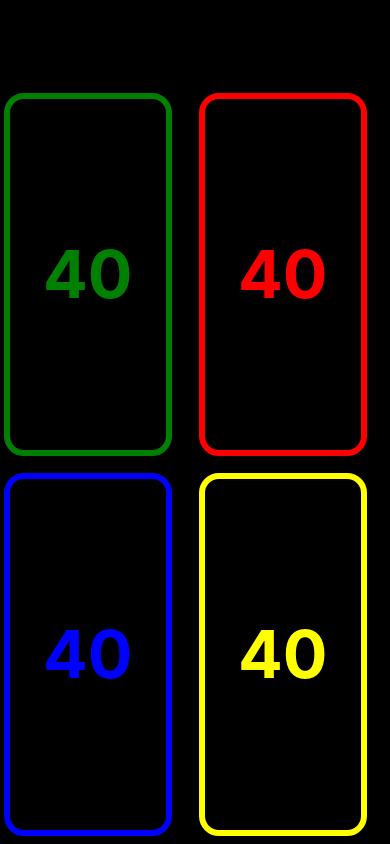
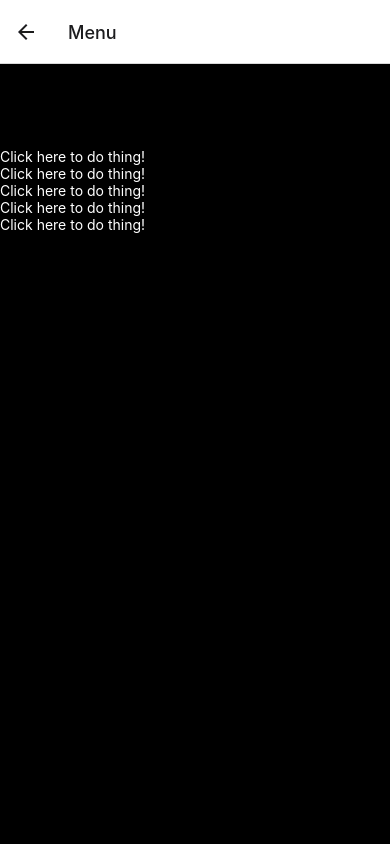
Before and after one commit to JoonatanSil/Life-Counter, a React Native app: screen /Menu in a window 390 px wide. Built offline with nearby package versions, Linux system fonts and the light colour scheme.

Commit message:
Added navigation & menu screen

```diff
--- a/App.js
+++ b/App.js
@@ -1,10 +1,20 @@
 import { StatusBar } from 'expo-status-bar';
 import { StyleSheet, Text, View } from 'react-native';
+import { NavigationContainer } from '@react-navigation/native';
+import { createNativeStackNavigator } from '@react-navigation/native-stack';
 import CounterScreen from './screens/CounterScreen';
+import MenuScreen from './screens/MenuScreen';
+
+const Stack = createNativeStackNavigator();
 
 export default function App() {
   return (
-    <CounterScreen />
+    <NavigationContainer>
+      <Stack.Navigator>
+        <Stack.Screen name="Counter" component={CounterScreen} options={{ headerShown: false }} />
+        <Stack.Screen name="Menu" component={MenuScreen} />
+      </Stack.Navigator>
+    </NavigationContainer>
   );
 }
 
--- /dev/null
+++ b/components/MenuItem.js
@@ -0,0 +1,19 @@
+import React from 'react';
+import { StyleSheet, Text, View, Dimensions, TouchableOpacity } from 'react-native';
+
+const MenuItem = (props) => {
+    return (
+        <View style={{}}>
+            <TouchableOpacity>
+                <Text style={{ color: "white" }}>
+                    Click here to do thing!
+                </Text>
+            </TouchableOpacity>
+        </View>
+    )
+}
+const styles = StyleSheet.create({
+
+});
+
+export default MenuItem;
--- a/package.json
+++ b/package.json
@@ -9,10 +9,14 @@
     "web": "expo start --web"
   },
   "dependencies": {
+    "@react-navigation/native": "^6.0.13",
+    "@react-navigation/native-stack": "^6.9.0",
     "expo": "~46.0.9",
     "expo-status-bar": "~1.4.0",
     "react": "18.0.0",
-    "react-native": "0.69.6"
+    "react-native": "0.69.6",
+    "react-native-safe-area-context": "4.3.1",
+    "react-native-screens": "~3.15.0"
   },
   "devDependencies": {
     "@babel/core": "^7.12.9"
--- a/screens/CounterScreen.js
+++ b/screens/CounterScreen.js
@@ -1,13 +1,17 @@
 import React from 'react';
-import { StyleSheet, SafeAreaView, Text, View, Dimensions } from 'react-native';
+import { StyleSheet, SafeAreaView, Text, View, Dimensions, TouchableOpacity } from 'react-native';
 import PlayerLife from '../components/PlayerLife';
 
 const windowWidth = Dimensions.get('window').width;
 const windowHeight = Dimensions.get('window').height;
 
-const CounterScreen = () => {
+const CounterScreen = ({ navigation }) => {
     return (
         <SafeAreaView style={styles.container}>
+            <TouchableOpacity style={styles.menuButton} onPress={() => navigation.navigate("Menu")}>
+                <Text style={styles.menuButtonText}>Menu</Text>
+            </TouchableOpacity>
+            <View style={styles.lifeContainer}>
                 <PlayerLife
                     color="green"
                 />
@@ -20,6 +24,7 @@ const CounterScreen = () => {
                 <PlayerLife
                     color="yellow"
                 />
+            </View>
         </SafeAreaView>
     )
 }
@@ -29,8 +34,18 @@ const styles = StyleSheet.create({
         flex: 1,
         flexWrap: "wrap",
         backgroundColor: "black",
+    },
+    menuButton: {
         paddingHorizontal: windowWidth * 0.05,
         paddingTop: windowHeight * 0.10,
+    },
+    lifeContainer: {
+        flex: 1,
+        flexWrap: "wrap",
+        paddingHorizontal: windowWidth * 0.05,
+    },
+    menuButtonText: {
+        color: "white",
     },
 });
 
--- /dev/null
+++ b/screens/MenuScreen.js
@@ -0,0 +1,31 @@
+import React from 'react';
+import { StyleSheet, SafeAreaView, Text, View, Dimensions } from 'react-native';
+import MenuItem from '../components/MenuItem';
+import PlayerLife from '../components/PlayerLife';
+
+const windowWidth = Dimensions.get('window').width;
+const windowHeight = Dimensions.get('window').height;
+
+const MenuScreen = () => {
+    return (
+        <SafeAreaView style={styles.container}>
+            <MenuItem />
+            <MenuItem />
+            <MenuItem />
+            <MenuItem />
+            <MenuItem />
+        </SafeAreaView>
+    )
+}
+
+const styles = StyleSheet.create({
+    container: {
+        flex: 1,
+        flexWrap: "wrap",
+        backgroundColor: "black",
+        paddingHorizontal: windowWidth * 0.05,
+        paddingTop: windowHeight * 0.10,
+    },
+});
+
+export default MenuScreen;
```
Also changed, not shown: 1 other file (tests, documents, lock files or other folders). Lines whose indentation alone changed are shown as unchanged.
